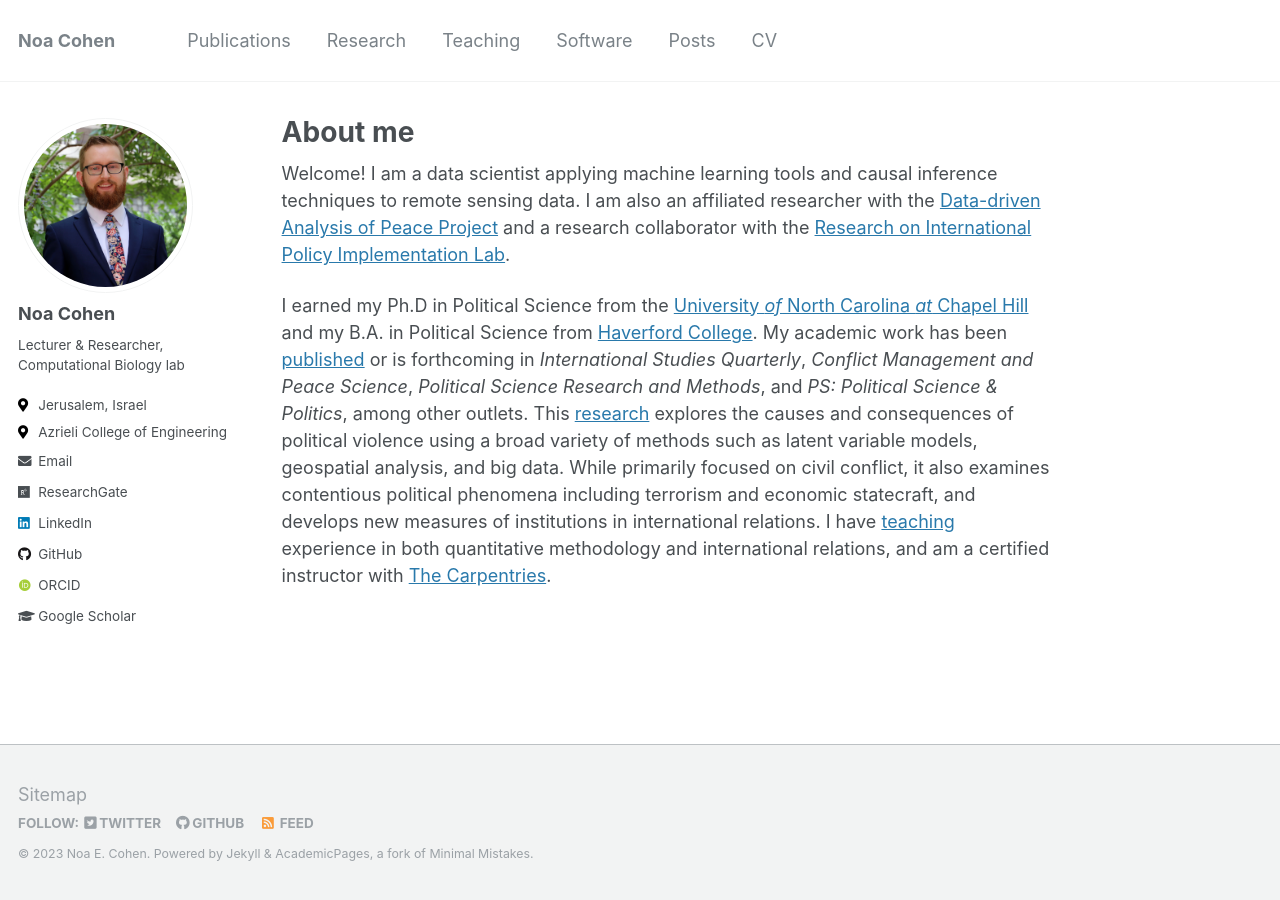
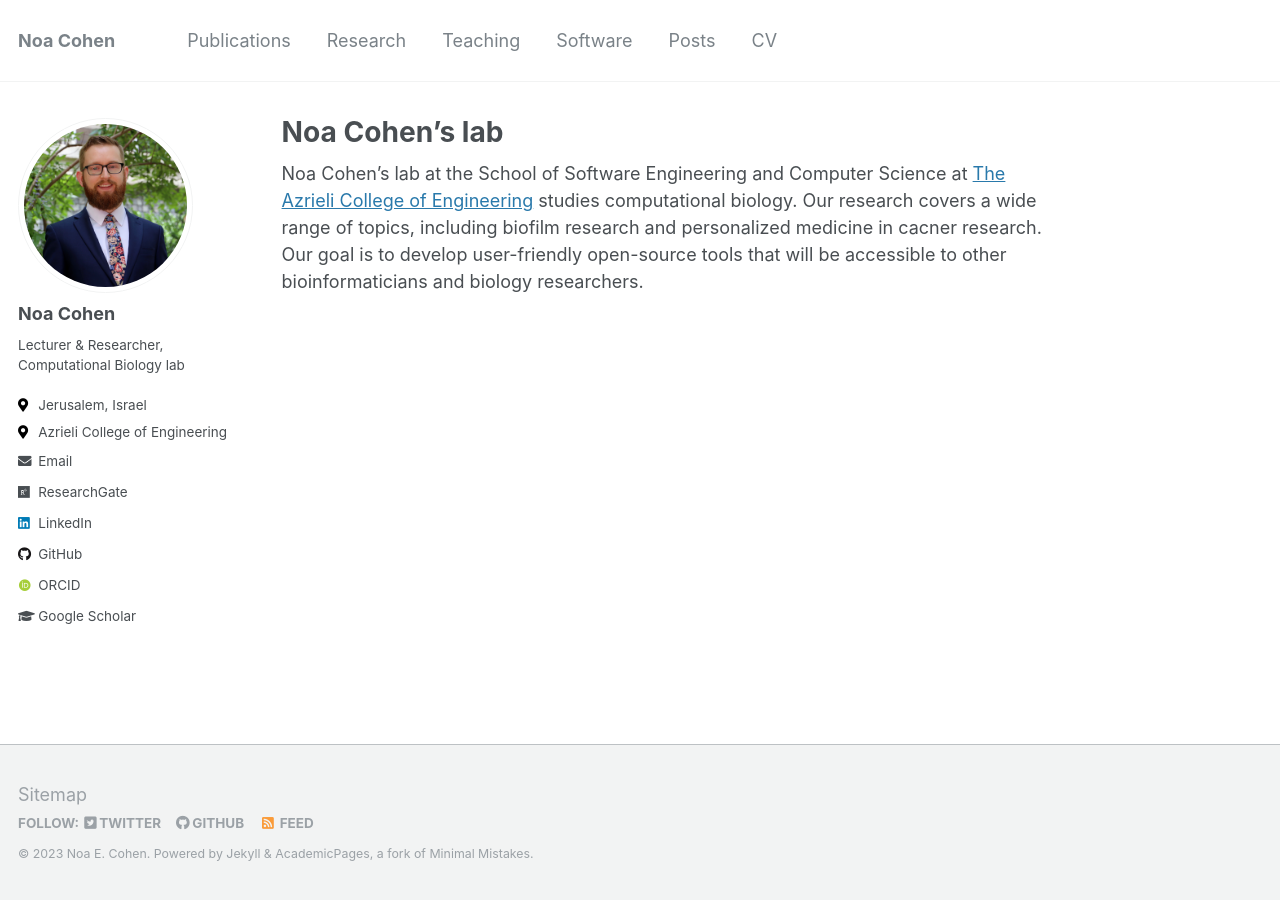
Before and after one commit to cohenoa-lab/cohenoa-lab.github.io, a Jekyll site: the page built from _pages/about.md, in a window 1280 px wide. Built offline with Jekyll 4.4.1, drawn with Linux system fonts in a browser that asks for light colours; some web fonts are replaced.

Commit message:
Update about.md

```diff
--- a/_pages/about.md
+++ b/_pages/about.md
@@ -1,6 +1,6 @@
 ---
 permalink: /
-title: "About me"
+title: "Noa Cohen's lab"
 excerpt: "About me"
 author_profile: true
 redirect_from:
@@ -8,23 +8,5 @@ redirect_from:
   - /about.html
 ---
 
-Welcome! I am a data scientist applying machine learning tools and causal
-inference techniques to remote sensing data. I am also an affiliated
-researcher with the [Data-driven Analysis of Peace Project](https://dapp-lab.org)
-and a research collaborator with the
-[Research on International Policy Implementation Lab](https://bridgingthegapproject.org/ripil).
-
-I earned my Ph.D in Political Science from the
-[University *of* North Carolina *at* Chapel Hill](https://www.unc.edu) and my
-B.A. in Political Science from [Haverford College](https://www.haverford.edu).
-My academic work has been [published](publications) or is forthcoming in
-*International Studies Quarterly*, *Conflict Management and Peace Science*,
-*Political Science Research and Methods*, and *PS: Political Science & Politics*,
-among other outlets. This [research](research) explores the causes and
-consequences of political violence using a broad variety of methods such as
-latent variable models, geospatial analysis, and big data. While primarily
-focused on civil conflict, it also examines contentious political phenomena
-including terrorism and economic statecraft, and develops new measures of
-institutions in international relations. I have [teaching](teaching) experience
-in both quantitative methodology and international relations, and am a certified
-instructor with [The Carpentries](https://carpentries.org).
+Noa Cohen's lab at the School of Software Engineering and Computer Science at [The Azrieli College of Engineering](https://www.jce.ac.il/) studies computational biology. Our research covers
+a wide range of topics, including biofilm research and personalized medicine in cacner research. Our goal is to develop user-friendly open-source tools that will be accessible to other bioinformaticians and biology researchers.
```
